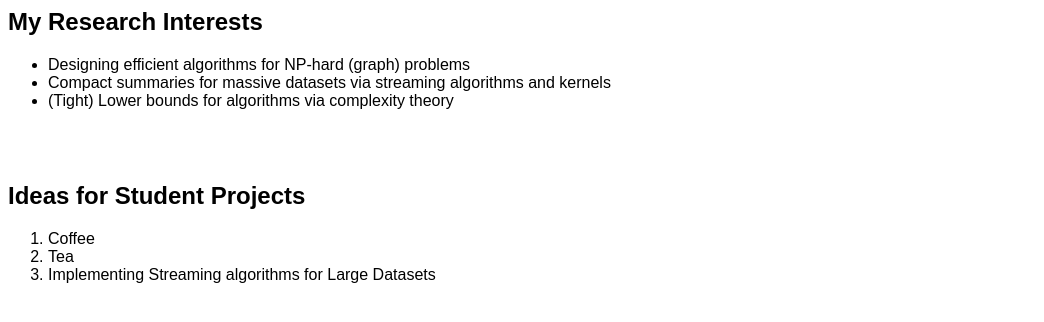
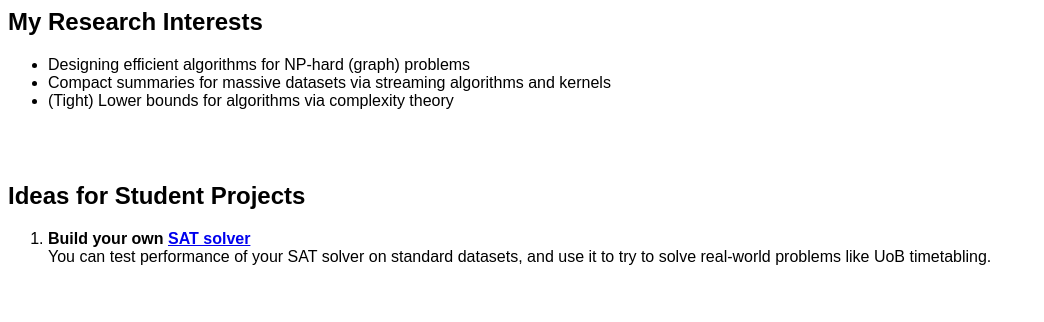
Before and after one commit to rajeshchitnis/rajeshchitnis.github.io, a Jekyll site: the page student-projects.html, which Jekyll copies as it is, in a window 1280 px wide. Shown: the top 322 px of the page, without its empty margins (0-1044 px from the left). Built offline with Jekyll 4.4.1, drawn with Linux system fonts in a browser that asks for light colours.

Commit message:
Update student-projects.html

```diff
--- a/student-projects.html
+++ b/student-projects.html
@@ -75,16 +75,13 @@ body {font-family: Arial, Helvetica, sans-serif;}
 
 <ol>
   	<li>
-		Coffee
+		<b>Build your own <a href="https://en.wikipedia.org/wiki/Boolean_satisfiability_problem">SAT solver</a>  </b>
+		<br>
+		You can test performance of your SAT solver on standard datasets, and use it to try to solve real-world problems like UoB timetabling.
+
 	</li>
 
-  	<li>
-		Tea
-	</li>
 
-  	<li>
-		Implementing Streaming algorithms for Large Datasets
-	</li>
 </ol>
 
 
```
